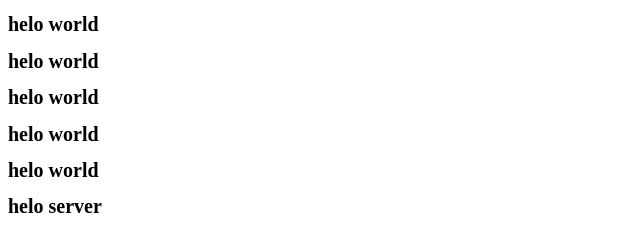
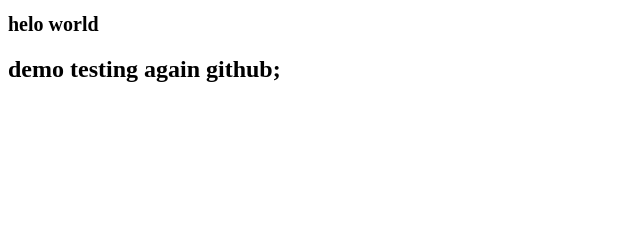
Before and after one commit to BC170402071/Multiple-Theme-Switcher, a plain HTML site: page index.html in a window 1280 px wide. Shown: the whole page, without its empty margins (0-640 px from the left). Drawn offline with Linux system fonts and the light colour scheme.

Commit message:
demo test

```diff
--- a/index.html
+++ b/index.html
@@ -10,10 +10,8 @@
 </head>
 <body>
     <h1>helo world</h1>
-    <h1>helo world</h1>
-    <h1>helo world</h1>
-    <h1>helo world</h1>
-    <h1>helo world</h1>
-    <h1>helo server</h1>
+    <h2>
+        demo testing again github;
+    </h2>
 </body>
 </html>
```
